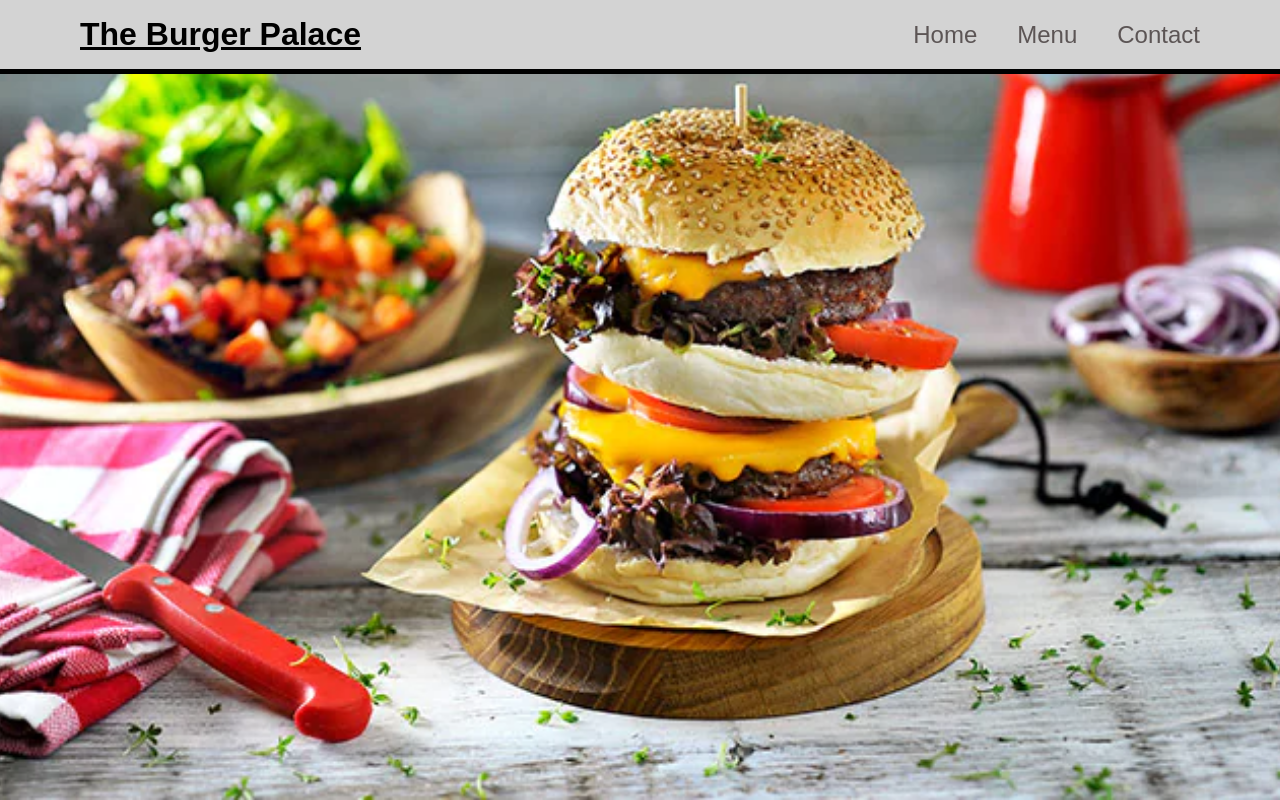
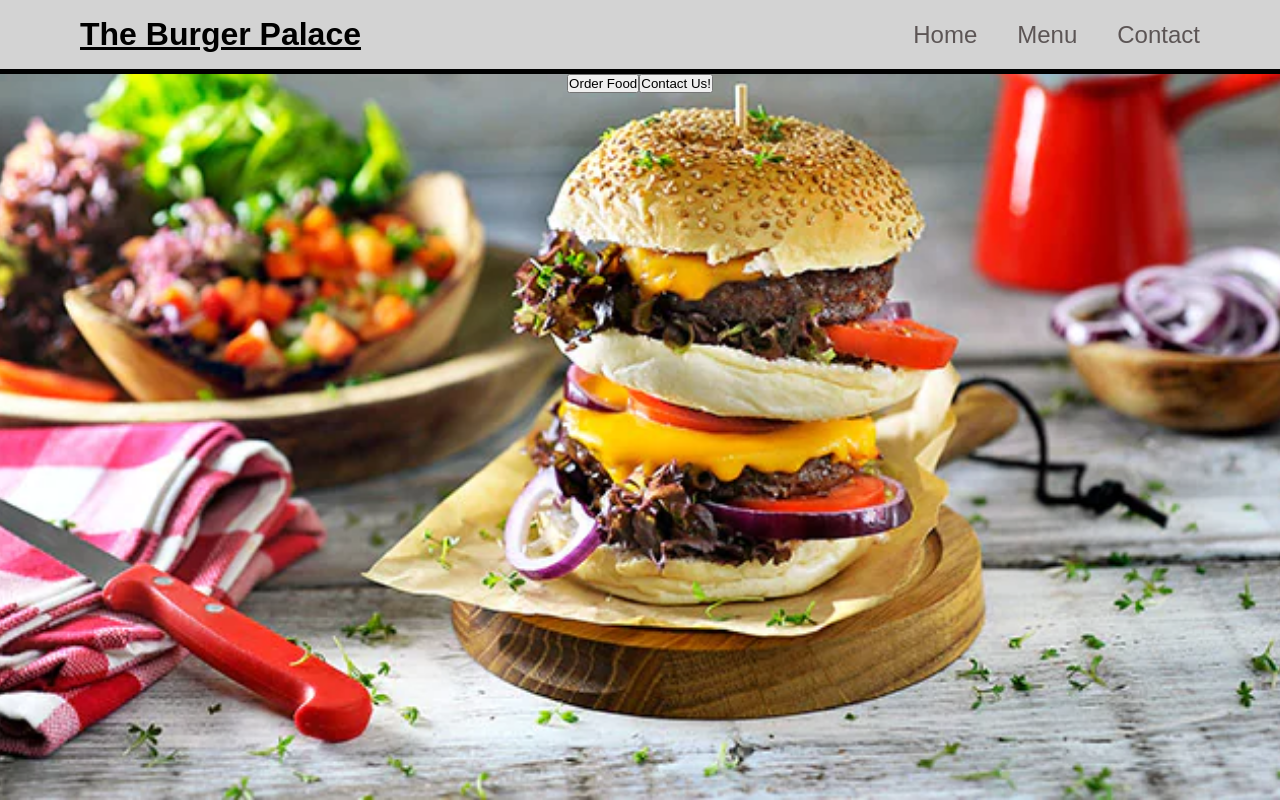
Before and after one commit to IAmYoungbossy/restaurant-page, a website built with webpack: page dist/index.html in a window 1280 px wide. Built offline with nearby package versions, Linux system fonts and the light colour scheme.

Commit message:
Add buttons to the home page

```diff
--- a/src/index.js
+++ b/src/index.js
@@ -9,6 +9,7 @@ const menu = document.createElement('ul');
 const menuHome = document.createElement('li');
 const menuMenu = document.createElement('li');
 const menuContact = document.createElement('li');
+
 
 content.appendChild(header);
 header.appendChild(logoContainer);
@@ -23,3 +24,13 @@ logo.textContent = 'The Burger Palace';
 menuHome.textContent = 'Home';
 menuMenu.textContent = 'Menu';
 menuContact.textContent = 'Contact';
+
+const buttonContainer = document.createElement('div');
+const orderButton = document.createElement('button');
+const contactUsButton = document.createElement('button');
+content.appendChild(buttonContainer);
+buttonContainer.appendChild(orderButton);
+buttonContainer.appendChild(contactUsButton);
+
+orderButton.textContent = 'Order Food';
+contactUsButton.textContent = 'Contact Us!';
--- a/src/style.css
+++ b/src/style.css
@@ -4,22 +4,37 @@
   box-sizing: border-box;
 }
 body {
+  --header-height: min-content;
+
+
   background: url('./image.jpg') no-repeat center fixed;
   background-size: cover;
 }
 body > div {
   font-family: sans-serif;
+  width: 100%;
+  height: 100vh;
 }
 header {
+
   display: flex;
   justify-content: space-between;
   align-items: center;
   padding: 16px 80px;
+  height: var(--header-height);
+  height: min-content;
   background-color: #d3d3d3;
   border-bottom: 5px solid black;
 }
 header > div:first-child {
   text-decoration: underline;
+}
+#content > div:nth-child(2) {
+  /* border: 5px solid black;
+  height: calc(100vh - var(--header-height)); */
+  display: flex;
+  justify-content: center;
+  align-items: center;
 }
 ul {
   display: flex;
```
Also changed, not shown: dist/bundle.js.
